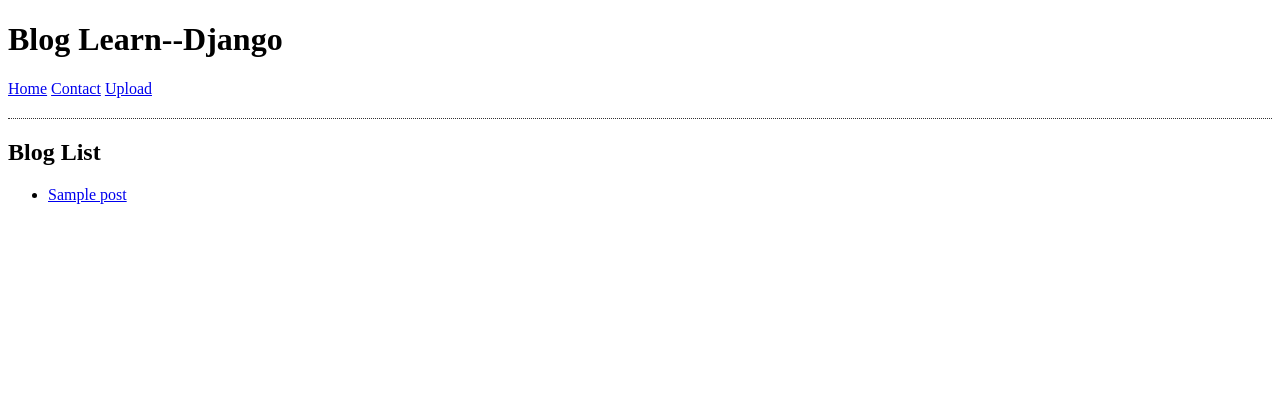
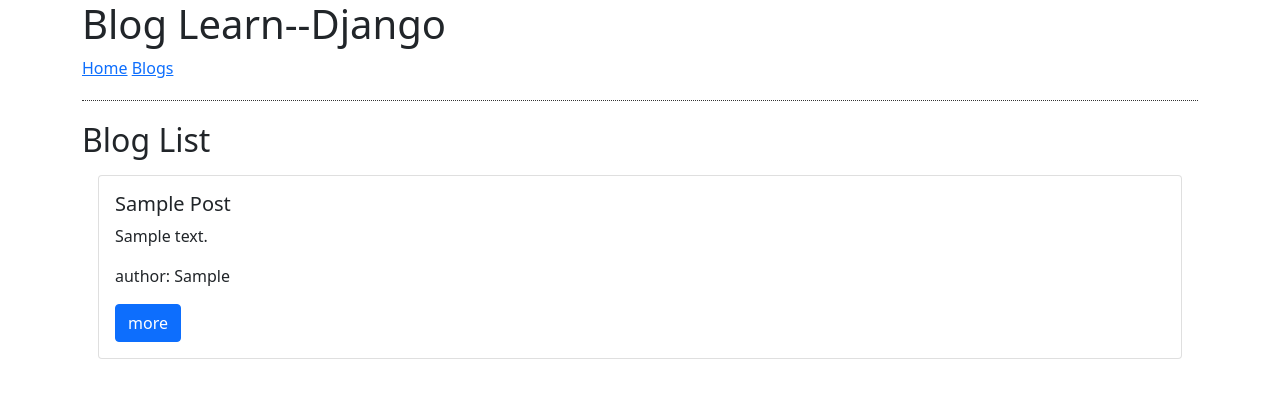
Before and after one commit to ronjey2005/learn--django, a Django app: page / in a window 1280 px wide. Shown: the top 398 px of the page. Run offline with Django 3.2, Linux system fonts and the light colour scheme; tables that the repository leaves empty hold one stand-in row (values such as "Sample post").

Commit message:
nav base html

```diff
--- a/templates/base.html
+++ b/templates/base.html
@@ -1,13 +1,16 @@
 <!DOCTYPE html>
 <html>
+<head>
+    <link href="https://cdn.jsdelivr.net/npm/bootstrap@5.1.3/dist/css/bootstrap.min.css" rel="stylesheet" integrity="sha384-1BmE4kWBq78iYhFldvKuhfTAU6auU8tT94WrHftjDbrCEXSU1oBoqyl2QvZ6jIW3" crossorigin="anonymous">
+    <script src="https://cdn.jsdelivr.net/npm/bootstrap@5.1.3/dist/js/bootstrap.bundle.min.js" integrity="sha384-ka7Sk0Gln4gmtz2MlQnikT1wXgYsOg+OMhuP+IlRH9sENBO0LRn5q+8nbTov4+1p" crossorigin="anonymous"></script>
+</head>
 <body>
     <div class="container">
         <div class="header" style="margin-bottom: 20px; padding-bottom:20px; border-bottom: 1px dotted #333333">
             <h1>Blog Learn--Django</h1>
             <nav>
-                <a href="#">Home</a>
-                <a href="#">Contact</a>
-                <a href="#">Upload</a>
+                <a href="{%url 'blog:home_view' %}">Home</a>
+                <a href="{%url 'blog:blog_list_view' %}">Blogs</a>
             </nav>
         </div>
         {%block content%}
--- a/templates/index.html
+++ b/templates/index.html
@@ -1,9 +1,14 @@
 {%extends "templates/base.html"%}
 {%block content%}
 <h2>Blog List</h2>
-<ul>
-    {% for blog_post in blog_list_view %}
-    <li><a href="{% url 'blog:blog_view' blog_post.slug  %}">{{blog_post.title}}</a></li>
-    {% endfor %}
-</ul>
+{% for blog_post in blog_list_view %}
+<div class="card m-3">
+    <div class="card-body">
+        <h5 class="card-title">{{blog_post.title | title}}</h5>
+        <p class="card-text">{{blog_post.content | slice:"500"}}</p>
+        <p class="card-text">author: {{blog_post.author | title}}</p>
+        <a href="{% url 'blog:blog_view' blog_post.slug  %}" class="btn btn-primary">more</a>
+    </div>
+</div>
+{% endfor %}
 {%endblock%}
```
